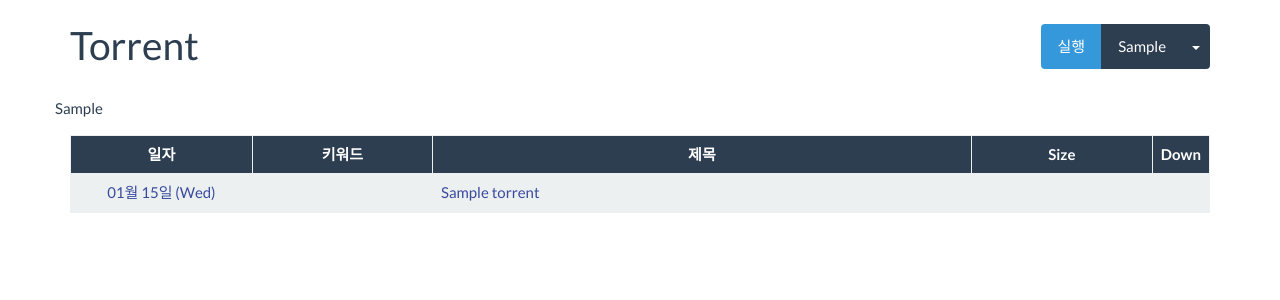
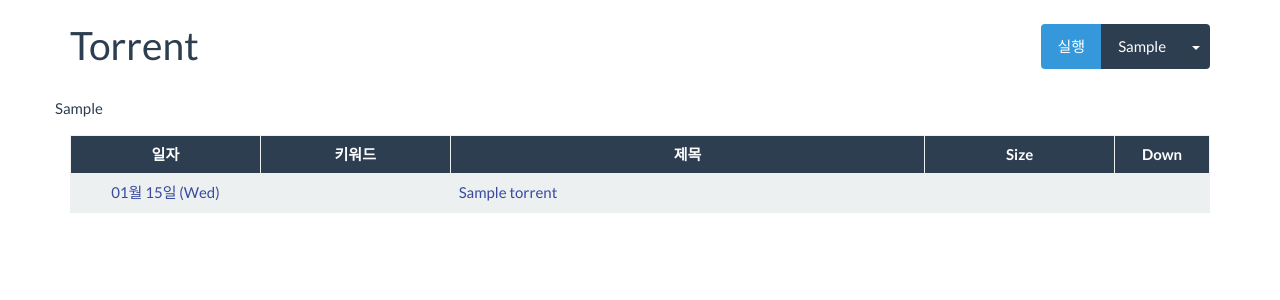
Before and after one commit to star16m/toapp, a Spring app: page /torrent in a window 1280 px wide. Shown: the part 60-360 px from the top of the page. Run offline with Thymeleaf, Linux system fonts and the light colour scheme; the template is opened without the code that fills it: most values are stand-ins (such as "Sample title", 1, 10 or a date in 2020); data that the repository does not hold is empty.

Commit message:
resize table column

```diff
--- a/src/main/resources/templates/torrent.html
+++ b/src/main/resources/templates/torrent.html
@@ -60,9 +60,9 @@
                 <tr th:each="torrent : ${torrents}" th:classappend="${torrent.download}? 'active'">
                     <td class="col-md-2 text-center"><a th:text="${torrent.date} ? ${#dates.format(torrent.date, 'MM월 dd일 (E)')}" th:href="@{/torrent(targetDate=${torrent.dateString})}">dateString</a></td>
                     <td class="col-md-2"><a th:with="simpleKeyword=${torrent.keyword}" th:text="${simpleKeyword.replaceAll('[ \d]{2,}', '')}" th:href="@{/torrent(name=${torrent.keyword})}">keyword</a></td>
-                    <td class="col-md-6"><a target="_blank" th:href="${torrent.url}" th:text="${#strings.abbreviate(torrent.title, 40)}">title</a></td>
+                    <td class="col-md-5"><a target="_blank" th:href="${torrent.url}" th:text="${#strings.abbreviate(torrent.title, 50)}">title</a></td>
                     <td class="col-md-2 text-center" th:with="torrentSize=${torrent.size}" th:text="${torrentSize.replaceAll(' ?\(.+\)', '')}">size</td>
-                    <td class="col-md-2 text-center">
+                    <td class="col-md-1 text-center">
 						<form action="#" th:unless="${torrent.download}" th:action="@{'/torrent/download/{hash}'(hash=${torrent.magnetCode})}" th:method="patch" >
 							<input type="hidden" th:value="${currentKeyword}" th:attr="name='currentKeyword'" />
 							<button type="submit" class="btn btn-info btn-xs">Download</button>
```
Also changed, not shown: src/main/resources/templates/message.html (+4 -4 lines).
